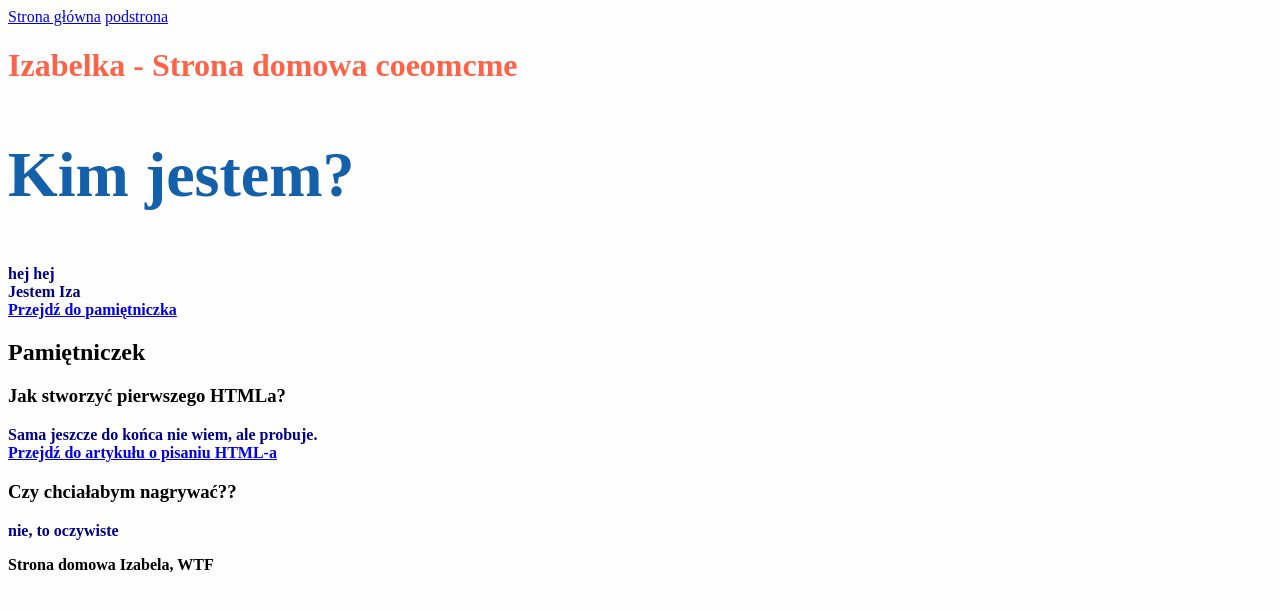
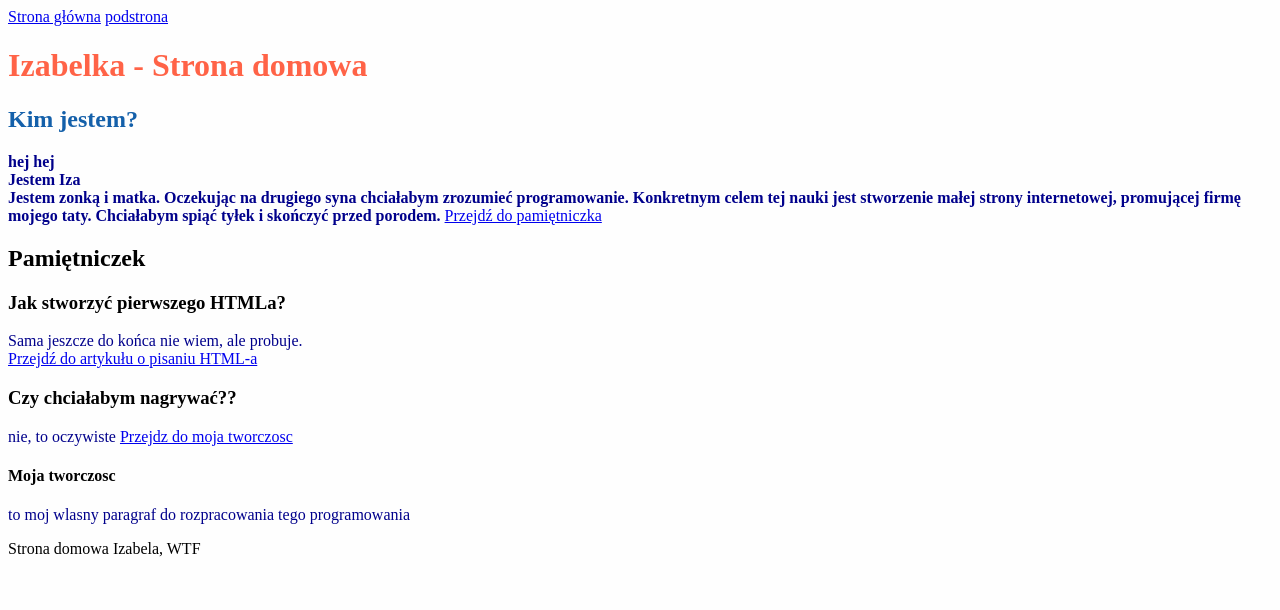
Before and after one commit to DembIza/homepage, a plain HTML site: page index.html in a window 1280 px wide. Drawn offline with Linux system fonts and the light colour scheme.

Commit message:
initial commit

```diff
--- a/index.html
+++ b/index.html
@@ -10,15 +10,15 @@
 </head>
 
 <body>
-        <header>
-<a href ="index.html"> Strona główna</a>
-<a href ="podstrona.html">podstrona</a>
-            </header>
+    <header>
+        <a href="index.html"> Strona główna</a>
+        <a href="podstrona.html">podstrona</a>
+    </header>
     <main>
         <header>
-        <h1 class="mainHeader">
-            Izabelka - Strona domowa coeomcme
-        </h1>
+            <h1 class="mainHeader">
+                Izabelka - Strona domowa
+            </h1>
         </header>
 
 
@@ -27,8 +27,11 @@
                 Kim jestem?
             </h2>
             <p>
-                <b> hej hej </b> <br/>
-                <b> Jestem Iza <br/>
+                <b> hej hej </b> <br />
+                <b> Jestem Iza </b> <br />
+                <b> Jestem zonką i matka. Oczekując na drugiego syna chciałabym zrozumieć programowanie. Konkretnym
+                    celem tej nauki jest stworzenie małej strony internetowej, promującej firmę mojego taty. Chciałabym
+                    spiąć tyłek i skończyć przed porodem.</b>
 
                 <a href="#pamietniczek">Przejdź do pamiętniczka</a>
             </p>
@@ -50,7 +53,16 @@
                 </h3>
                 <p>
                     nie, to oczywiste
+                    <a href="#moja tworczosc"> Przejdz do moja tworczosc</a>
                 </p>
+            </section>
+
+            <section id="moja tworczosc">
+                <h4> Moja tworczosc
+                </h4>
+                <p> to moj wlasny paragraf do rozpracowania tego programowania </p>
+                </p>
+
             </section>
         </section>
 
--- a/main.js
+++ b/main.js
@@ -1,8 +1,8 @@
 console.log ('siemka');
-const name= "IZa";
-const age = 20;
+const name= "Iza";
+const age = 31;
 console.log(name);
 console.log(age);
 
-console.log(`Nazywam się ${name}
-i mam ${age} lat`)
+console.log(`Mam na imię ${name}
+i mam ${age} wiosen`)
--- a/style.css
+++ b/style.css
@@ -6,9 +6,9 @@ body {
   color: tomato;
 }
 
-.sectionHeader{
+.sectionHeader {
   color: #1460aa;
-  font-size: 64px;
+  font-size: 12 px;
 }
 
 p {
```
